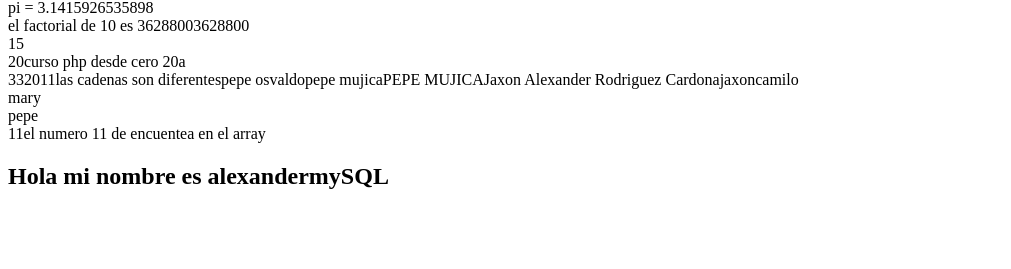
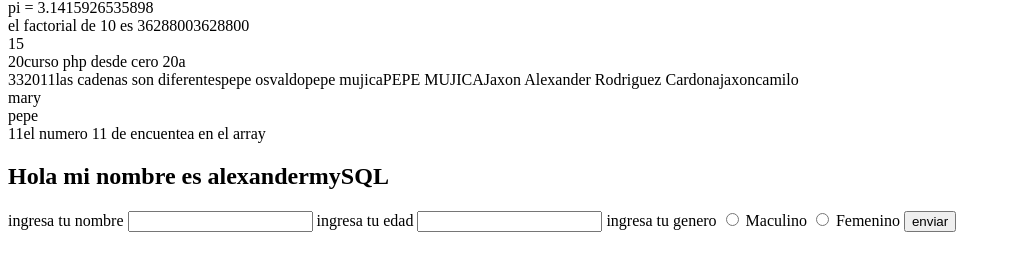
Before and after one commit to JaxonRodriguez2131/coursePHP, a PHP site: page / in a window 1280 px wide. Shown: the part 531-800 px from the top of the page, without its empty margins (0-1011 px from the left). Run offline with PHP 8.4, Linux system fonts and the light colour scheme.

Commit message:
obtencion de datos enviados desde un formulario

```diff
--- a/index.php
+++ b/index.php
@@ -277,7 +277,30 @@
                   echo CURSO[1]; //imprimir una constante
             ?>
         </h1>
+
+        <form action="procesar.php" method="GET">
+
+            <label for="name">ingresa tu nombre</label>
+            <input type="text" id="name" name="name">
+
+            <label for="edad">ingresa tu edad</label>
+            <input type="number" id="edad" name="edad">
+
+            <label for="">ingresa tu genero</label>
+
+            <input type="radio" id="masculino" name="sexo" value="masculino">
+            <label for="sexo">Maculino</label>
+
+            <input type="radio" id="femenino" name="sexo" value="femenino">
+            <label for="sexo">Femenino</label>
+
+            <input type="submit" value="enviar">
+        </form>
+
+
+
     </section>
+
     <section>
 
     </section>
```
Also changed, not shown: procesar.php (added, +8 -0 lines).
